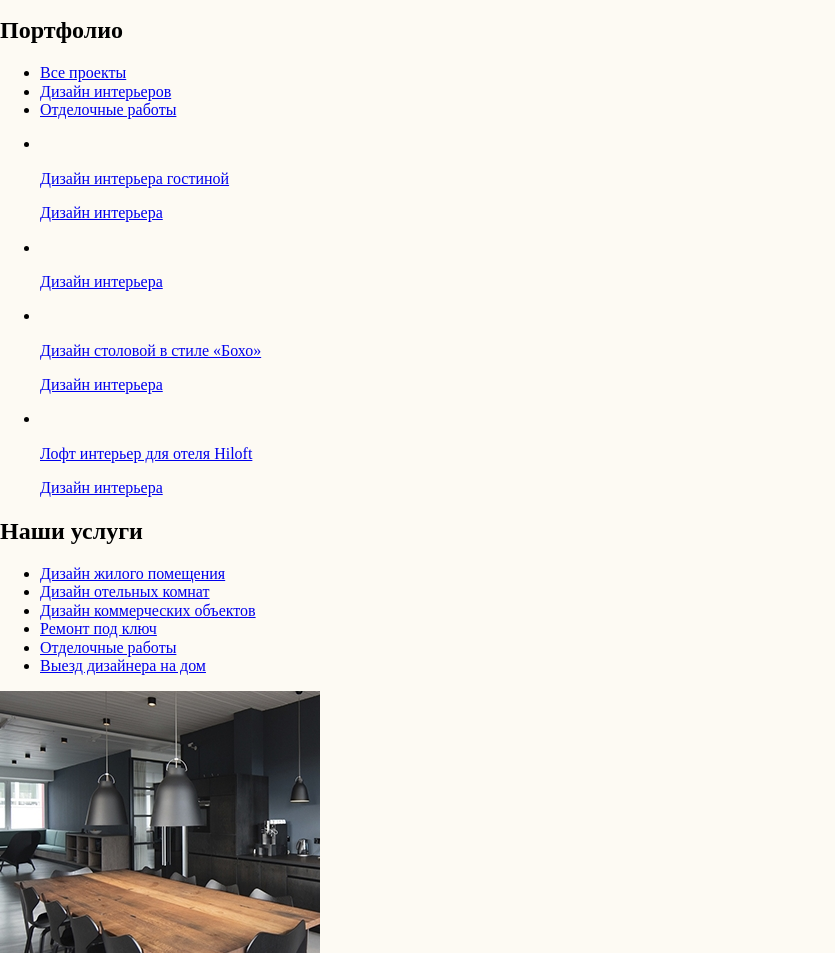
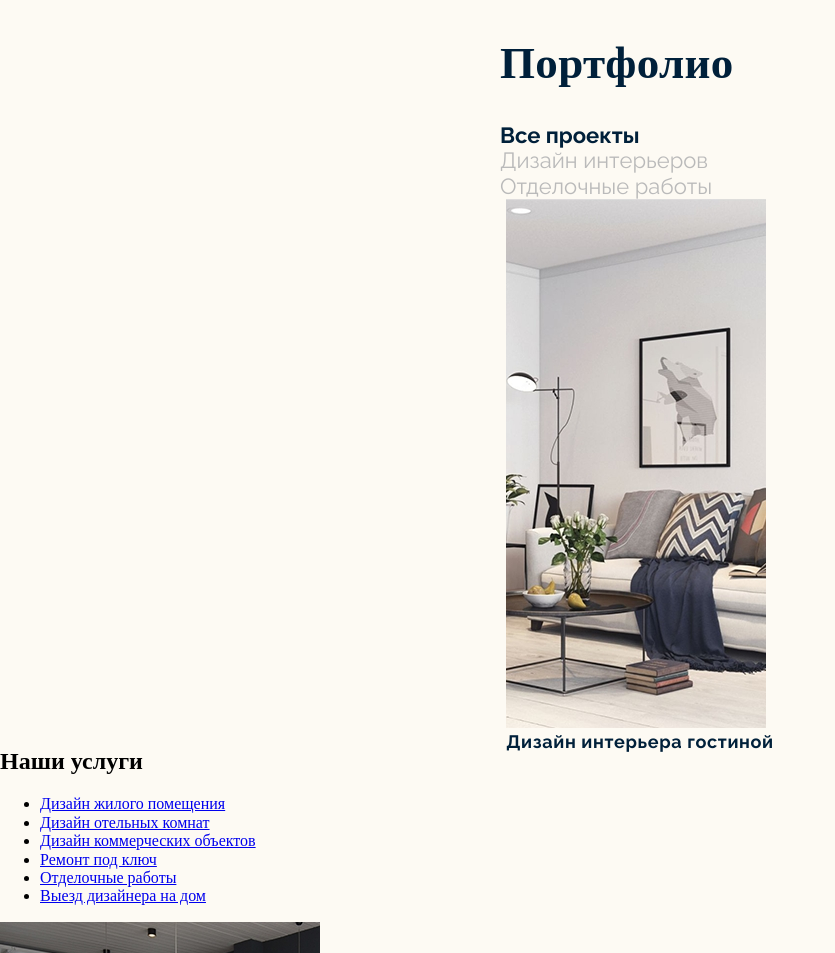
Before and after one commit to bunkerWHz/interior-design, a website: page src/index.html in a window 1280 px wide. Shown: the part 1994-2947 px from the top of the page, without its empty margins (0-835 px from the left). Drawn offline with nearby package versions, Linux system fonts and the light colour scheme.

Commit message:
add 320px portfolio-page initial styles

```diff
--- a/src/index.html
+++ b/src/index.html
@@ -93,21 +93,21 @@
             <ul class="slider">
                 <li class="slide">
                     <a href="#" class="slide__link">
-                        <img src="#" alt="" class="slide__img">
+                        <img src="/img/320_portfolio_slide_1.jpg" alt="" class="slide__img">
+                        <p class="slide__desc">Дизайн интерьера гостиной</p>
+                        <p class="slide__type">Дизайн интерьера</p>
+                    </a>
+                </li>
+                <li class="slide slide--active">
+                    <a href="#" class="slide__link">
+                        <img src="/img/320_portfolio_slide_2.jpg" alt="" class="slide__img">
                         <p class="slide__desc">Дизайн интерьера гостиной</p>
                         <p class="slide__type">Дизайн интерьера</p>
                     </a>
                 </li>
                 <li class="slide">
                     <a href="#" class="slide__link">
-                        <img src="#" alt="" class="slide__img">
-                        <p class="slide__desc"></p>
-                        <p class="slide__type">Дизайн интерьера</p>
-                    </a>
-                </li>
-                <li class="slide">
-                    <a href="#" class="slide__link">
-                        <img src="#" alt="" class="slide__img">
+                        <img src="/img/320_portfolio_slide_3.jpg" alt="" class="slide__img">
                         <p class="slide__desc">Дизайн столовой в стиле «Бохо»</p>
                         <p class="slide__type">Дизайн интерьера</p>
                     </a>
--- a/src/styles/main.scss
+++ b/src/styles/main.scss
@@ -38,3 +38,4 @@ figure {
 
 @import "main-page.scss";
 @import "features-page.scss";
+@import "portfolio-page.scss";
--- /dev/null
+++ b/src/styles/portfolio-page.scss
@@ -0,0 +1,69 @@
+.portfolio-page {
+    min-width: 320px;
+    .container {
+        width: 280px;
+        margin: 0 auto;
+    }
+    &__title {
+color: #00203a;
+font-family: "Playfair Display";
+font-size: 45px;
+font-weight: 700;
+letter-spacing: 0.32px;
+    }
+    .portfolio__types {
+        margin: 0;
+        padding: 0;
+        list-style: none;
+        display: flex;
+        flex-direction: column;
+        .portfolio__type {
+            text-decoration: none;
+            .type__link{
+                text-decoration: none;
+color: #bababa;
+font-family: "Raleway";
+font-size: 22px;
+font-weight: 400;
+&--active {
+    color: #00203a;
+    font-weight: 600;
+}
+            }
+        }
+    }
+    .slider {
+        margin: 0;
+        padding: 0;
+        height: 529px;
+        display: flex;
+        flex-direction: row;
+        list-style: none;
+        position: relative;
+        .slide {
+            display: none;
+            margin: 0 auto;
+            &__link {
+                text-decoration: none;
+            }
+            &--active {
+                display: block;
+                .slide__desc {
+                    display: block;
+color: #00203a;
+font-family: "Raleway";
+font-size: 18px;
+font-weight: 600;
+letter-spacing: 0.64px;
+                }
+            }
+            &__desc {
+                display: none;
+                margin: 0 auto;
+            }
+            &__type {
+                display: none;
+            }
+        }
+    }
+}
```
Also changed, not shown: src/styles/main.css, src/styles/main.min.css, src/styles/portfolio-page.css (added), src/styles/portfolio-page.min.css (added).
